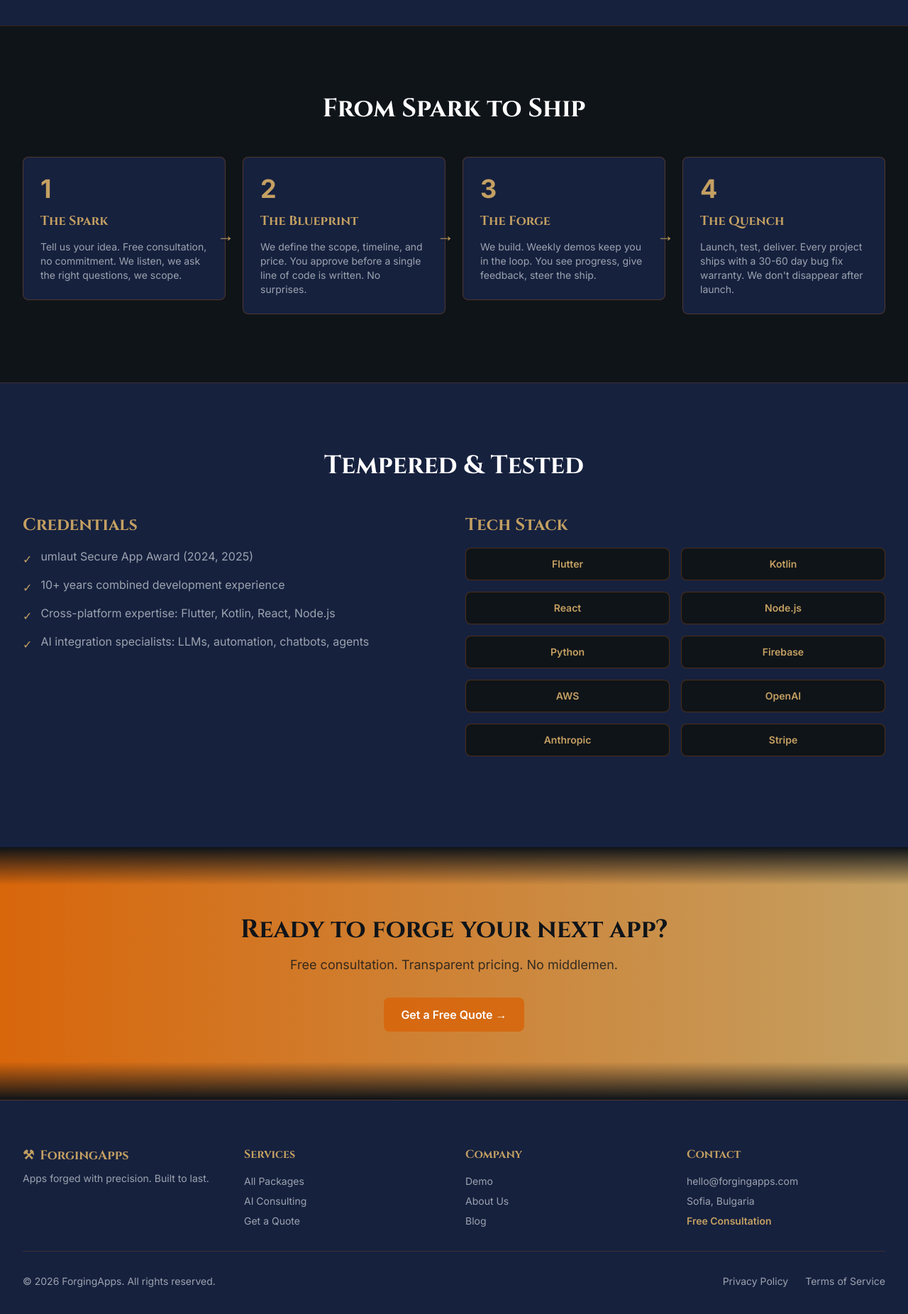
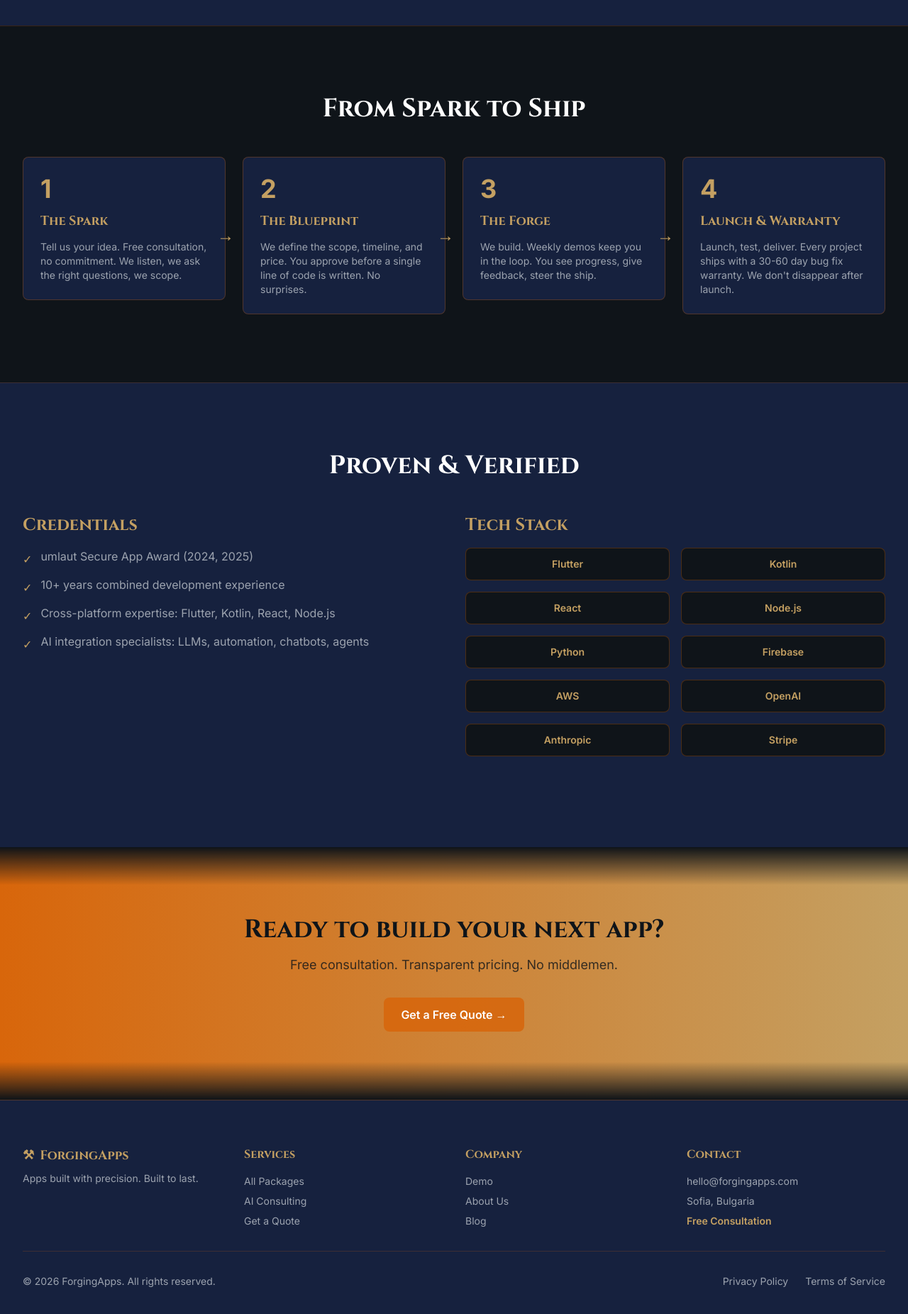
Before and after one commit to itsvetkov1/forgingapps-website, a Next.js app: page / in a window 1280 px wide. Shown: the part 2900-4752 px from the top of the page at 71% size. Built offline with nearby package versions, Linux system fonts and the light colour scheme.

Commit message:
[hermes] update: simplify forge metaphor in pricing and process contexts for clarity (WEB-014)

```diff
--- a/app/layout.tsx
+++ b/app/layout.tsx
@@ -17,12 +17,12 @@ const inter = Inter({
 
 export const metadata: Metadata = {
   title: 'ForgingApps -- Custom App Development & AI Consulting | Sofia, Bulgaria',
-  description: 'Custom mobile and web applications forged by senior developers. AI consulting, cross-platform apps, and startup-friendly pricing. Based in Sofia, serving Europe.',
+  description: 'Custom mobile and web applications built by senior developers. AI consulting, cross-platform apps, and startup-friendly pricing. Based in Sofia, serving Europe.',
   keywords: 'app development, flutter, react, AI consulting, custom apps, Bulgaria, Europe',
   metadataBase: new URL('https://forgingapps.com'),
   openGraph: {
     title: 'ForgingApps -- Custom App Development & AI Consulting',
-    description: 'Apps forged to last. Senior developers, AI-powered delivery, startup-friendly pricing.',
+    description: 'Apps built to last. Senior developers, AI-powered delivery, startup-friendly pricing.',
     type: 'website',
     url: 'https://forgingapps.com',
     images: [
@@ -37,7 +37,7 @@ export const metadata: Metadata = {
   twitter: {
     card: 'summary_large_image',
     title: 'ForgingApps -- Custom App Development & AI Consulting',
-    description: 'Apps forged to last. Senior developers, AI-powered delivery, startup-friendly pricing.',
+    description: 'Apps built to last. Senior developers, AI-powered delivery, startup-friendly pricing.',
     images: ['/og-image.svg'],
   },
   robots: 'index, follow',
--- a/app/page.tsx
+++ b/app/page.tsx
@@ -6,13 +6,13 @@ import { Zap, Hammer, Flame, Brain, Users, Bot, Shield, Coins, GraduationCap, Do
 
 export const metadata: Metadata = {
   title: 'ForgingApps -- Custom App Development & AI Consulting | Sofia, Bulgaria',
-  description: 'Custom mobile and web applications forged by senior developers. AI consulting, cross-platform apps, and startup-friendly pricing. Based in Sofia, serving Europe.',
+  description: 'Custom mobile and web applications built by senior developers. AI consulting, cross-platform apps, and startup-friendly pricing. Based in Sofia, serving Europe.',
   alternates: {
     canonical: 'https://forgingapps.com',
   },
   openGraph: {
     title: 'ForgingApps -- Custom App Development & AI Consulting',
-    description: 'Apps forged to last. Senior developers, AI-powered delivery, startup-friendly pricing.',
+    description: 'Apps built to last. Senior developers, AI-powered delivery, startup-friendly pricing.',
     url: 'https://forgingapps.com',
     images: [{ url: '/og-image.svg', width: 1200, height: 630, alt: 'ForgingApps' }],
   },
@@ -172,7 +172,7 @@ export default function Home() {
               },
               {
                 num: 4,
-                name: 'The Quench',
+                name: 'Launch & Warranty',
                 desc: 'Launch, test, deliver. Every project ships with a 30-60 day bug fix warranty. We don\'t disappear after launch.',
               },
             ].map((step, i) => (
@@ -194,7 +194,7 @@ export default function Home() {
       {/* Credentials */}
       <section className="section-py bg-forge-stone border-t border-forge-ember/20">
         <div className="container-custom">
-          <h2 className="font-cinzel text-4xl font-bold text-center mb-12">Tempered & Tested</h2>
+          <h2 className="font-cinzel text-4xl font-bold text-center mb-12">Proven & Verified</h2>
           <div className="grid grid-cols-1 md:grid-cols-2 gap-8 mb-8">
             <div>
               <h3 className="font-cinzel text-2xl font-bold text-forge-gold mb-4">Credentials</h3>
@@ -234,7 +234,7 @@ export default function Home() {
       {/* CTA Banner */}
       <section className="section-py section-fluent-merge bg-gradient-to-r from-forge-ember to-forge-gold text-forge-dark">
         <div className="container-custom text-center">
-          <h2 className="font-cinzel text-4xl font-bold mb-4">Ready to forge your next app?</h2>
+          <h2 className="font-cinzel text-4xl font-bold mb-4">Ready to build your next app?</h2>
           <p className="text-lg mb-8 text-forge-dark/80">Free consultation. Transparent pricing. No middlemen.</p>
           <Link href="/contact" className="btn-primary bg-forge-dark text-forge-gold hover:bg-forge-stone">
             Get a Free Quote →
--- a/app/services/page.tsx
+++ b/app/services/page.tsx
@@ -150,7 +150,7 @@ export default function Services() {
     <>
       <Hero
         headline="Service Packages"
-        subheadline="From a quick landing page to a full MVP. Choose the forge that fits your scale."
+        subheadline="From a quick landing page to a full MVP. Choose the package that fits your scale."
         size="small"
         badge="Launch Discount: 25% off all packages"
       />
--- a/components/Footer.tsx
+++ b/components/Footer.tsx
@@ -13,7 +13,7 @@ export default function Footer() {
               <span>⚒</span>
               <span>ForgingApps</span>
             </div>
-            <p className="text-gray-400 text-sm">Apps forged with precision. Built to last.</p>
+            <p className="text-gray-400 text-sm">Apps built with precision. Built to last.</p>
           </div>
 
           {/* Links */}
--- a/components/StructuredData.tsx
+++ b/components/StructuredData.tsx
@@ -5,7 +5,7 @@ export default function StructuredData() {
     name: 'ForgingApps',
     url: 'https://forgingapps.com',
     logo: 'https://forgingapps.com/favicon.svg',
-    description: 'Custom mobile and web applications forged by senior developers. AI consulting, cross-platform apps, and startup-friendly pricing.',
+    description: 'Custom mobile and web applications built by senior developers. AI consulting, cross-platform apps, and startup-friendly pricing.',
     address: {
       '@type': 'PostalAddress',
       addressLocality: 'Sofia',
```
